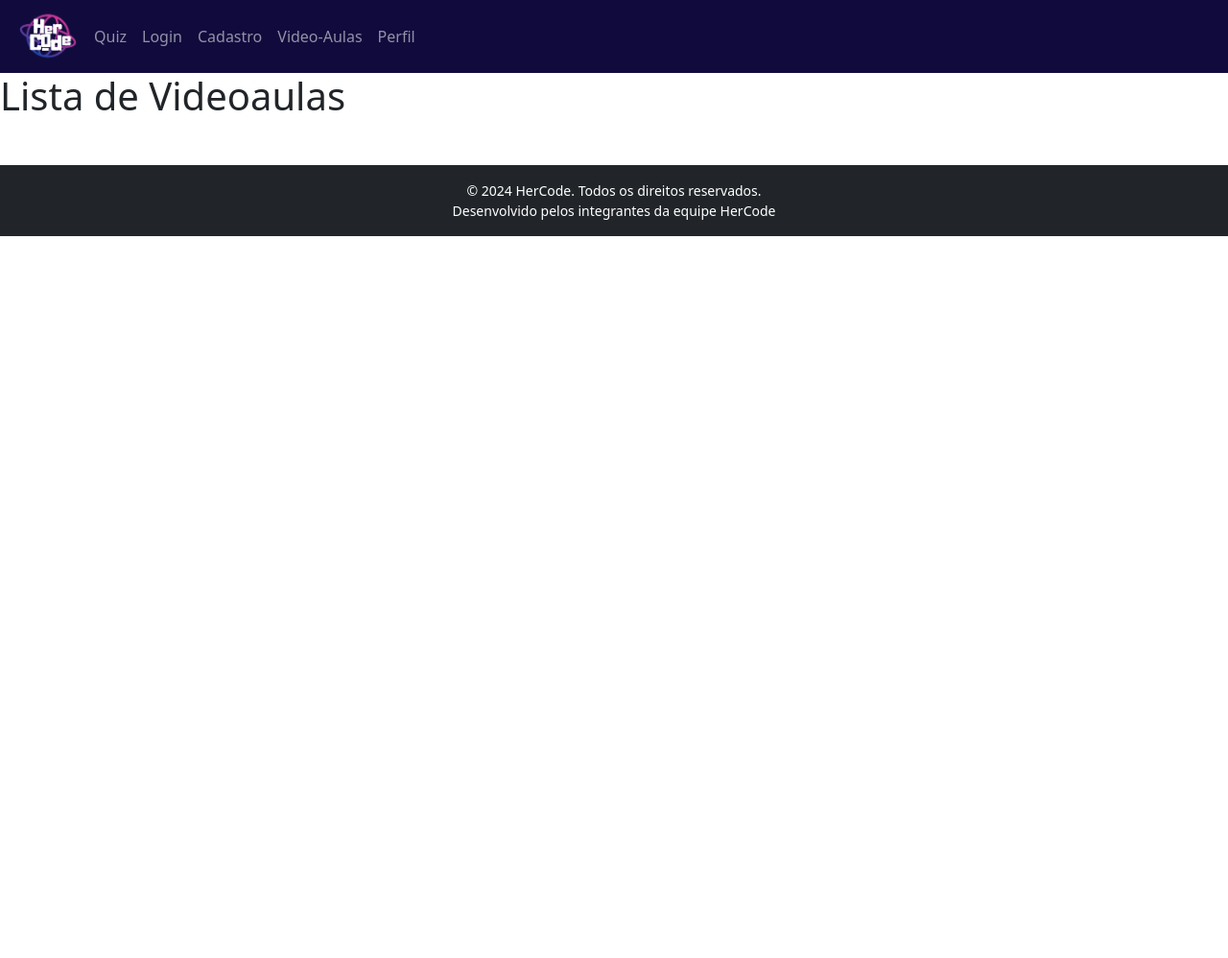
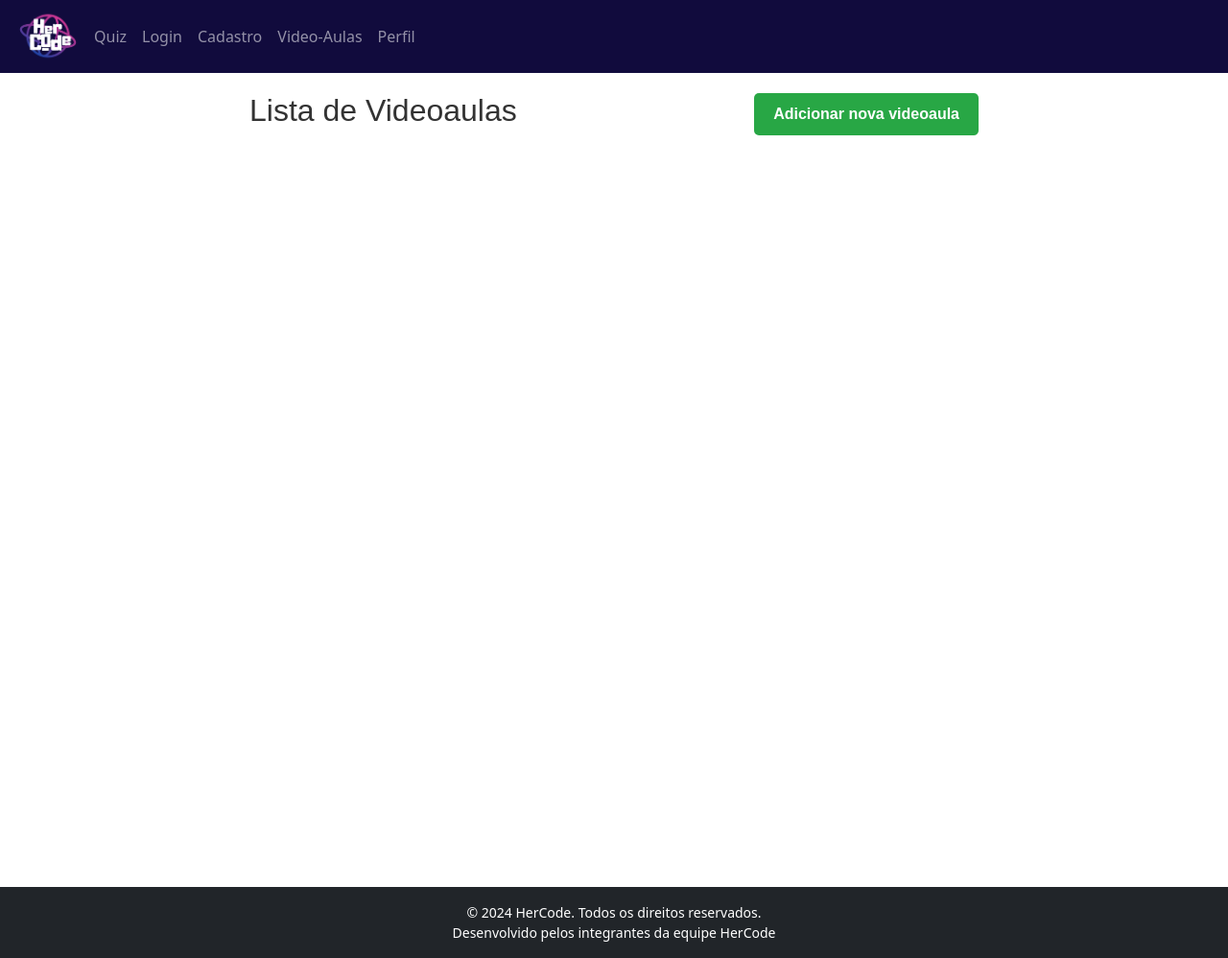
Before and after one commit to Bruno-of/FDS-SI, a Django app: page /video_aulas/ in a window 1280 px wide. Shown: the whole page at 96% size. Before the commit the page ends 246 px from the top, so only its background shows below. Run offline with Django 5.2, Linux system fonts and the light colour scheme; data that the repository does not hold is empty; some libraries are stand-ins or nearby versions.

Commit message:
Criado o botão de adicionar videoaulas + mudanças

```diff
--- a/app_hercode/task/templates/lista_videoaulas.html
+++ b/app_hercode/task/templates/lista_videoaulas.html
@@ -1,17 +1,91 @@
 {% extends 'menu.html' %}
 
 {% block content %}
+<style>
+    .container {
+        max-width: 800px;
+        margin: 0 auto;
+        padding: 20px;
+        font-family: Arial, sans-serif;
+    }
+
+    .header {
+        display: flex;
+        justify-content: space-between;
+        align-items: center;
+    }
+
+    .header h1 {
+        font-size: 2em;
+        color: #333;
+    }
+
+    .btn-add {
+        background-color: #28a745;
+        color: white;
+        padding: 10px 20px;
+        text-decoration: none;
+        border-radius: 5px;
+        font-weight: bold;
+    }
+
+    .btn-add:hover {
+        background-color: #218838;
+    }
+
+    .video-list {
+        list-style-type: none;
+        padding: 0;
+    }
+
+    .video-item {
+        display: flex;
+        justify-content: space-between;
+        margin-bottom: 20px;
+        padding: 15px;
+        background-color: #f9f9f9;
+        border: 1px solid #ddd;
+        border-radius: 10px;
+    }
+
+    .video-info h2 {
+        font-size: 1.5em;
+        color: #444;
+    }
+
+    .video-info p {
+        font-size: 1em;
+        color: #666;
+        margin-top: 10px;
+    }
+
+    .video-player video {
+        border-radius: 10px;
+        box-shadow: 0 2px 8px rgba(0, 0, 0, 0.1);
+    }
+</style>
+
+<div class="container">
+    <div class="header">
         <h1>Lista de Videoaulas</h1>
-<ul>
+        <a href="{% url 'adicionar_videoaula' %}" class="btn-add">Adicionar nova videoaula</a>
+    </div>
+
+    <ul class="video-list">
         {% for video in videoaulas %}
-        <li>
+            <li class="video-item">
+                <div class="video-info">
                     <h2>{{ video.titulo }}</h2>
                     <p>{{ video.descricao }}</p>
-            <video width="320" height="240" controls>
+                </div>
+                <div class="video-player">
+                    <video width="480" height="270" controls>
                         <source src="{{ video.arquivo_video.url }}" type="video/mp4">
                         Seu navegador não suporta a reprodução de vídeos.
                     </video>
+                </div>
             </li>
         {% endfor %}
     </ul>
+</div>
 {% endblock %}
```
Also changed, not shown: app_hercode/db.sqlite3, app_hercode/task/templates/adicionar_videoaula.html (renamed from app_hercode/task/templates/adicionar_videoaulas.html). Lines whose indentation alone changed are shown as unchanged.
